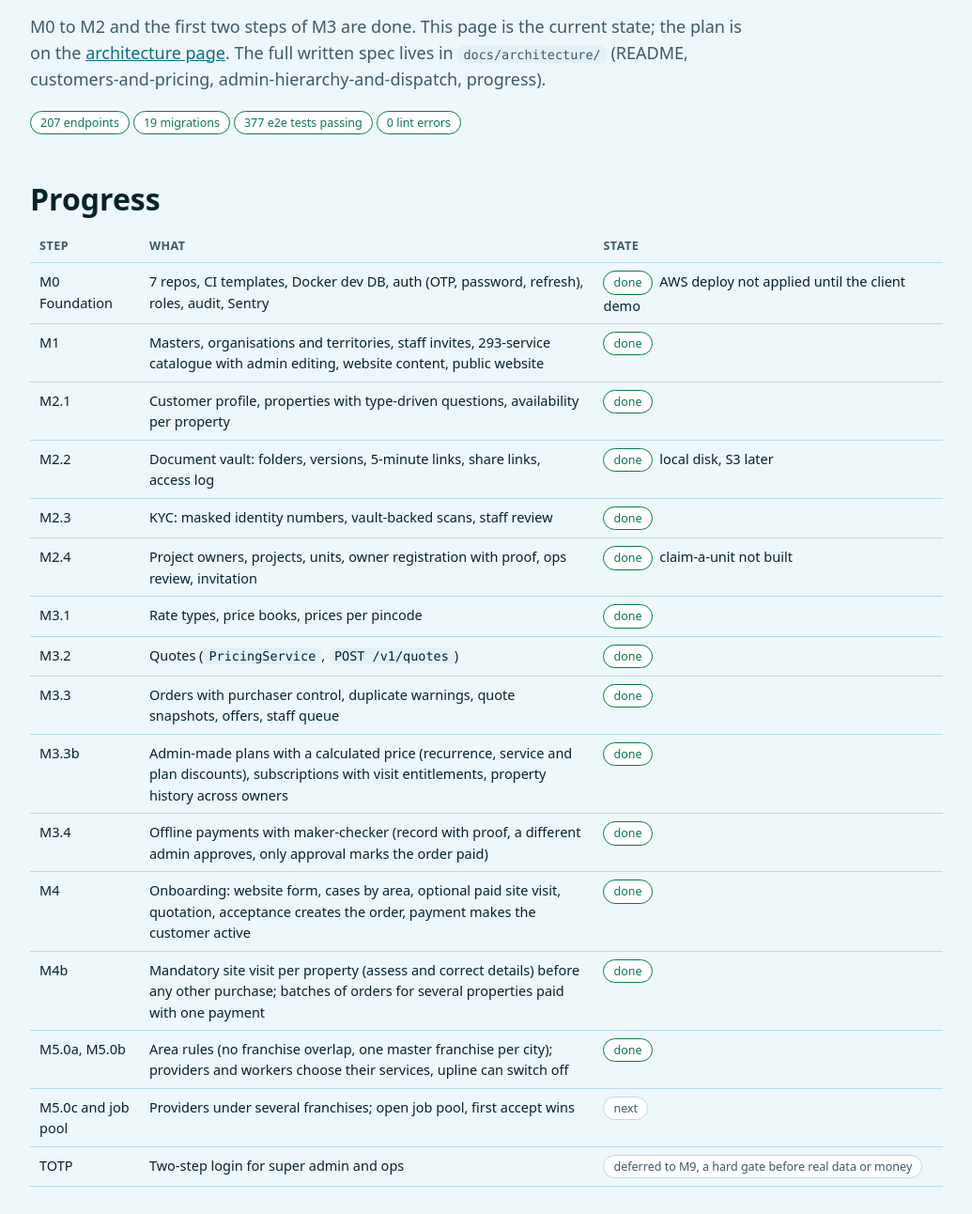
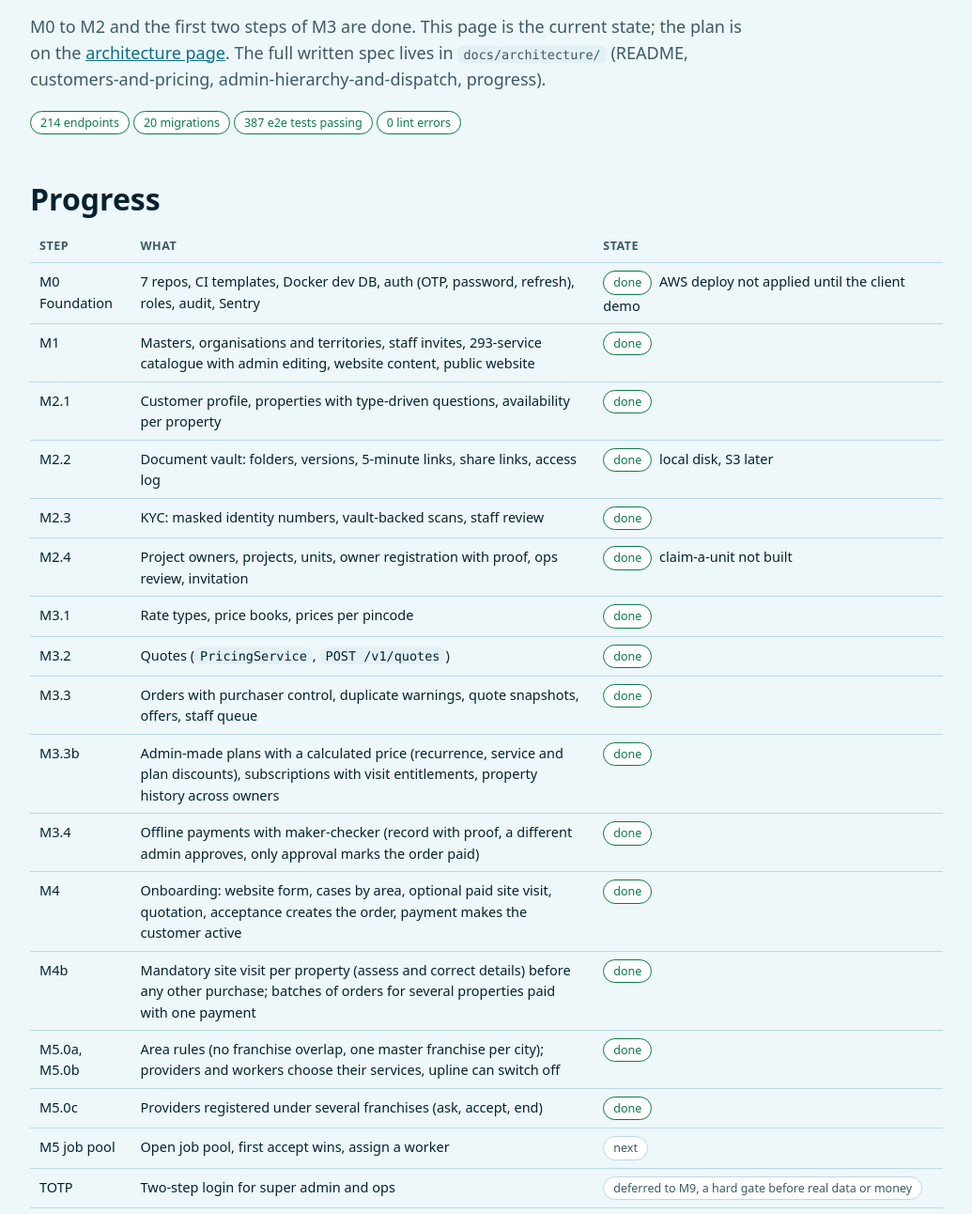
Before and after one commit to Abdeali-Sayadawala/mpd-handbook-developer, a plain HTML site: page status.html in a window 1280 px wide. Shown: the part 208-1500 px from the top of the page at 94% size, without its empty margins (122-1157 px from the left). Drawn offline with Linux system fonts and the light colour scheme.

Commit message:
feat/docs: providers under several franchises (M5.0c)
Co-Authored-By: Claude Sonnet 5.5 <noreply@anthropic.com>

```diff
--- a/status.html
+++ b/status.html
@@ -39,7 +39,7 @@ pre{padding:12px 14px;overflow-x:auto;border:1px solid var(--line)}
 <main class="wrap">
 <h1>What is built, as of 21 Nov 2026</h1>
 <p class="lede">M0 to M2 and the first two steps of M3 are done. This page is the current state; the plan is on the <a href="index.html">architecture page</a>. The full written spec lives in <code>docs/architecture/</code> (README, customers-and-pricing, admin-hierarchy-and-dispatch, progress).</p>
-<p><span class="pill ok">207 endpoints</span><span class="pill ok">19 migrations</span><span class="pill ok">377 e2e tests passing</span><span class="pill ok">0 lint errors</span></p>
+<p><span class="pill ok">214 endpoints</span><span class="pill ok">20 migrations</span><span class="pill ok">387 e2e tests passing</span><span class="pill ok">0 lint errors</span></p>
 
 <h2 id="progress">Progress</h2>
 <table>
@@ -58,7 +58,8 @@ pre{padding:12px 14px;overflow-x:auto;border:1px solid var(--line)}
 <tr><td>M4</td><td>Onboarding: website form, cases by area, optional paid site visit, quotation, acceptance creates the order, payment makes the customer active</td><td><span class="pill ok">done</span></td></tr>
 <tr><td>M4b</td><td>Mandatory site visit per property (assess and correct details) before any other purchase; batches of orders for several properties paid with one payment</td><td><span class="pill ok">done</span></td></tr>
 <tr><td>M5.0a, M5.0b</td><td>Area rules (no franchise overlap, one master franchise per city); providers and workers choose their services, upline can switch off</td><td><span class="pill ok">done</span></td></tr>
-<tr><td>M5.0c and job pool</td><td>Providers under several franchises; open job pool, first accept wins</td><td><span class="pill later">next</span></td></tr>
+<tr><td>M5.0c</td><td>Providers registered under several franchises (ask, accept, end)</td><td><span class="pill ok">done</span></td></tr>
+<tr><td>M5 job pool</td><td>Open job pool, first accept wins, assign a worker</td><td><span class="pill later">next</span></td></tr>
 <tr><td>TOTP</td><td>Two-step login for super admin and ops</td><td><span class="pill later">deferred to M9, a hard gate before real data or money</span></td></tr>
 </table>
 
@@ -159,7 +160,7 @@ mpd-frontend  : pnpm api:generate && npx tsc --noEmit && pnpm lint
 
 <h2 id="next">Next</h2>
 <ol>
-<li><b>M5.0c</b> providers registered under several franchises, then the job pool, the field app and the checklist engine.</li>
+<li><b>The job pool</b>, then the field app and the checklist engine.</li>
 </ol>
 
 <h2>Known gaps</h2>
```
Also changed, not shown: 3 other files.
